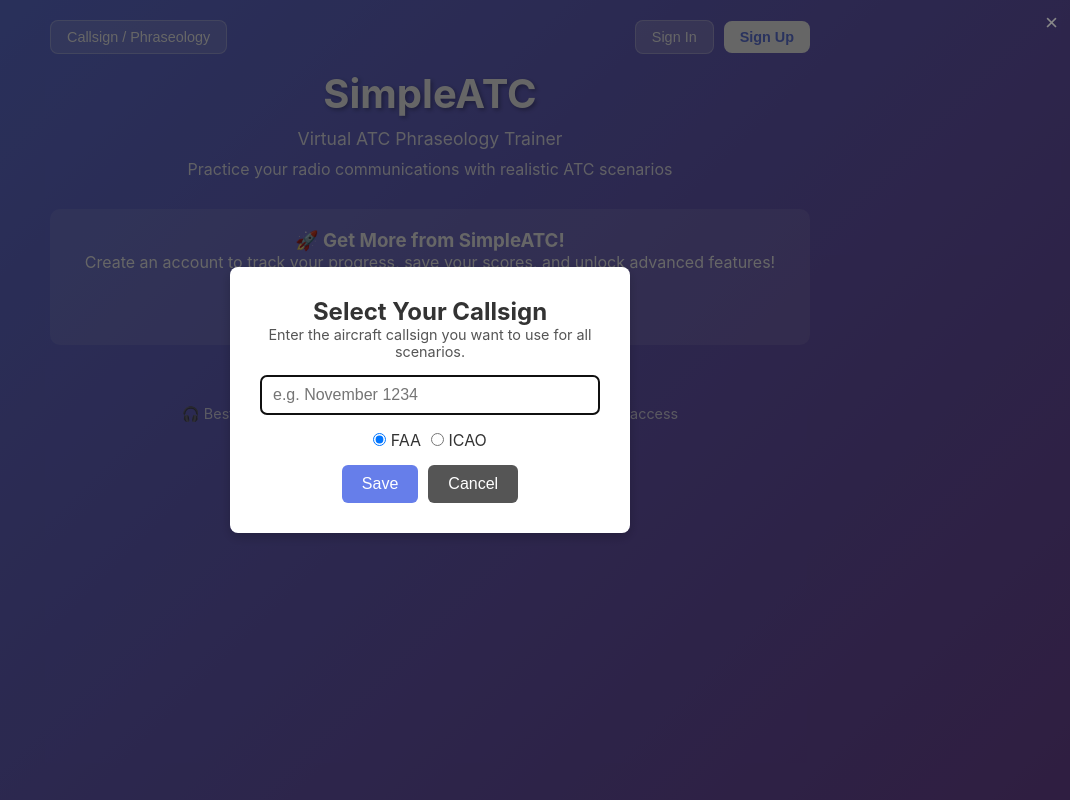
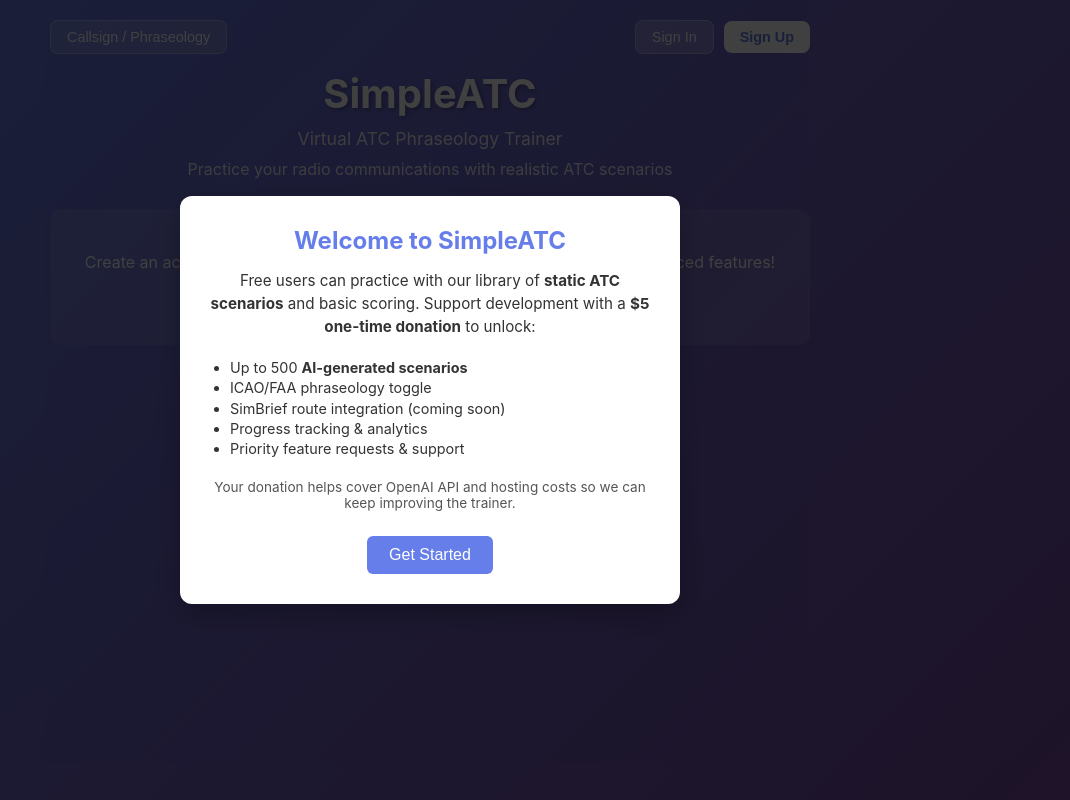
Before and after one commit to beast447/SimpleATC, a React (Vite) app: page / in a window 1280 px wide. Shown: the whole page, without its empty margins (210-1280 px from the left). Built offline with nearby package versions, Linux system fonts and the light colour scheme; no server answers.

Commit message:
added a splash modal that explains paid vs free access to the application

```diff
--- a/src/App.jsx
+++ b/src/App.jsx
@@ -5,6 +5,7 @@
 import ATCScenario from './components/ATCScenario';
 import AuthModal from './components/Auth/AuthModal';
 import UserMenu from './components/Auth/UserMenu';
+import SplashScreen from './components/SplashScreen';
 
 // Check if Supabase is configured
 const isSupabaseConfigured = () => {
@@ -20,6 +21,7 @@
   const { user, loading } = useAuth();
   const { callsign, phraseology } = useCallsign();
   const [isCallsignModalOpen, setIsCallsignModalOpen] = useState(false);
+  const [showSplash, setShowSplash] = useState(true);
 
   // Force loading to complete after 10 seconds as absolute fallback
   useEffect(() => {
@@ -36,12 +38,12 @@
     return () => clearTimeout(forceLoadTimeout);
   }, [loading]);
 
-  // Auto-open on first visit or if data missing
+  // Auto-open Callsign modal only after splash dismissed and data missing
   useEffect(() => {
-    if (!callsign || !phraseology) {
+    if (!showSplash && (!callsign || !phraseology)) {
       setIsCallsignModalOpen(true);
     }
-  }, [callsign, phraseology]);
+  }, [callsign, phraseology, showSplash]);
 
   const openSignIn = () => {
     if (!isSupabaseConfigured()) {
@@ -64,6 +66,10 @@
   const openProfile = () => {
     // TODO: Implement profile modal
     console.log('Profile modal - coming soon!');
+  };
+
+  const handleCloseSplash = () => {
+    setShowSplash(false);
   };
 
   if (loading && !forceLoaded) {
@@ -257,6 +263,8 @@
         onClose={() => setIsAuthModalOpen(false)}
         defaultMode={authModalMode}
       />
+
+      {showSplash && <SplashScreen onClose={handleCloseSplash} />}
     </div>
   );
 };
--- /dev/null
+++ b/src/components/SplashScreen.jsx
@@ -0,0 +1,60 @@
+import React from 'react';
+
+const SplashScreen = ({ onClose }) => {
+  return (
+    <div style={{
+      position: 'fixed',
+      top: 0,
+      left: 0,
+      right: 0,
+      bottom: 0,
+      backgroundColor: 'rgba(0,0,0,0.75)',
+      display: 'flex',
+      alignItems: 'center',
+      justifyContent: 'center',
+      zIndex: 2000
+    }}>
+      <div style={{
+        backgroundColor: 'white',
+        borderRadius: '12px',
+        padding: '30px',
+        maxWidth: '500px',
+        width: '90%',
+        textAlign: 'center',
+        boxShadow: '0 10px 30px rgba(0,0,0,0.3)'
+      }}>
+        <h2 style={{ marginBottom: '15px', color: '#667eea' }}>Welcome to SimpleATC</h2>
+        <p style={{ marginBottom: '20px', fontSize: '0.95rem', lineHeight: 1.5 }}>
+          Free users can practice with our library of <strong>static ATC scenarios</strong> and basic
+          scoring. Support development with a <strong>$5 one-time donation</strong> to unlock:
+        </p>
+        <ul style={{ textAlign: 'left', margin: '0 auto 20px', maxWidth: '400px', fontSize: '0.9rem', lineHeight: 1.4 }}>
+          <li>Up to 500 <strong>AI-generated scenarios</strong></li>
+          <li>ICAO/FAA phraseology toggle</li>
+          <li>SimBrief route integration (coming soon)</li>
+          <li>Progress tracking & analytics</li>
+          <li>Priority feature requests & support</li>
+        </ul>
+        <p style={{ fontSize: '0.85rem', color: '#555', marginBottom: '25px' }}>
+          Your donation helps cover OpenAI API and hosting costs so we can keep improving the trainer.
+        </p>
+        <button
+          onClick={onClose}
+          style={{
+            padding: '10px 22px',
+            backgroundColor: '#667eea',
+            color: 'white',
+            border: 'none',
+            borderRadius: '6px',
+            cursor: 'pointer',
+            fontSize: '1rem'
+          }}
+        >
+          Get Started
+        </button>
+      </div>
+    </div>
+  );
+};
+
+export default SplashScreen;
```
